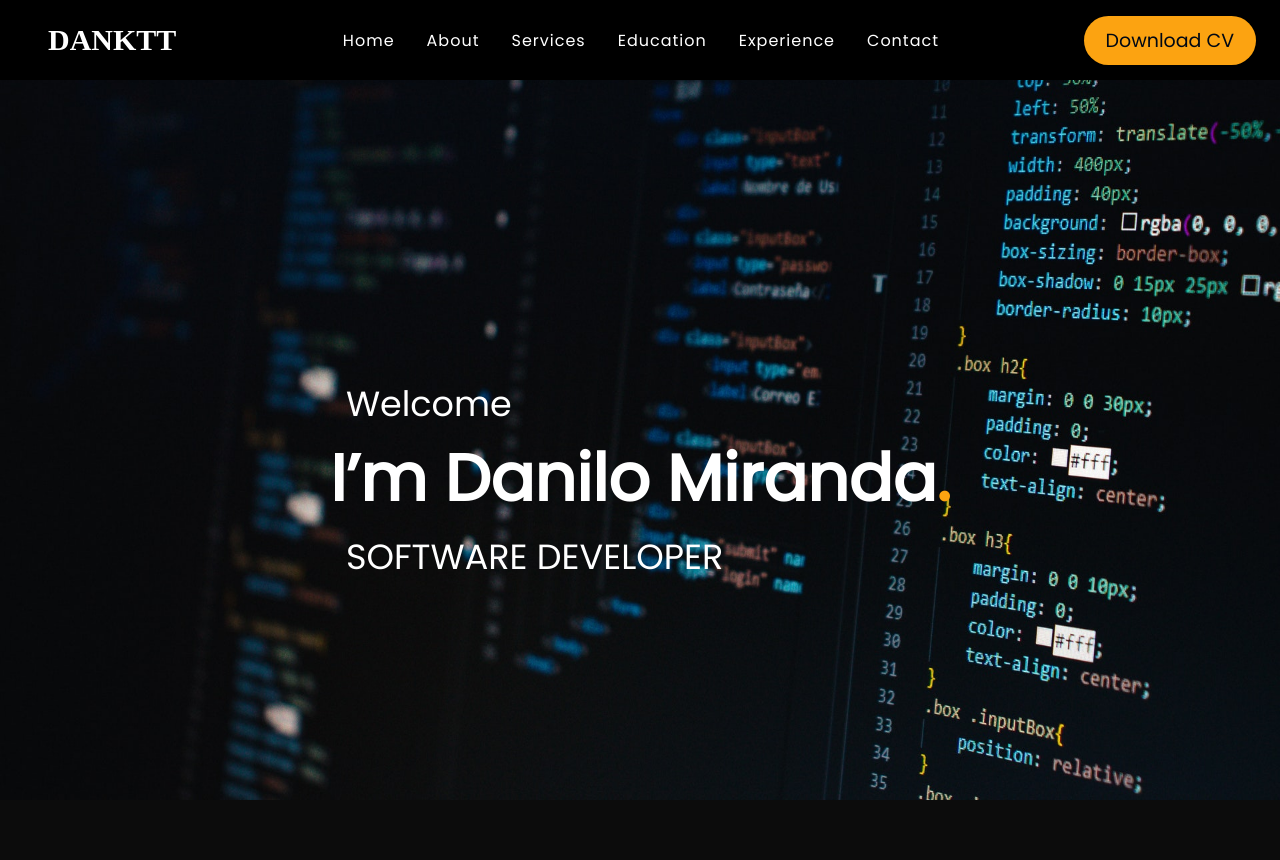
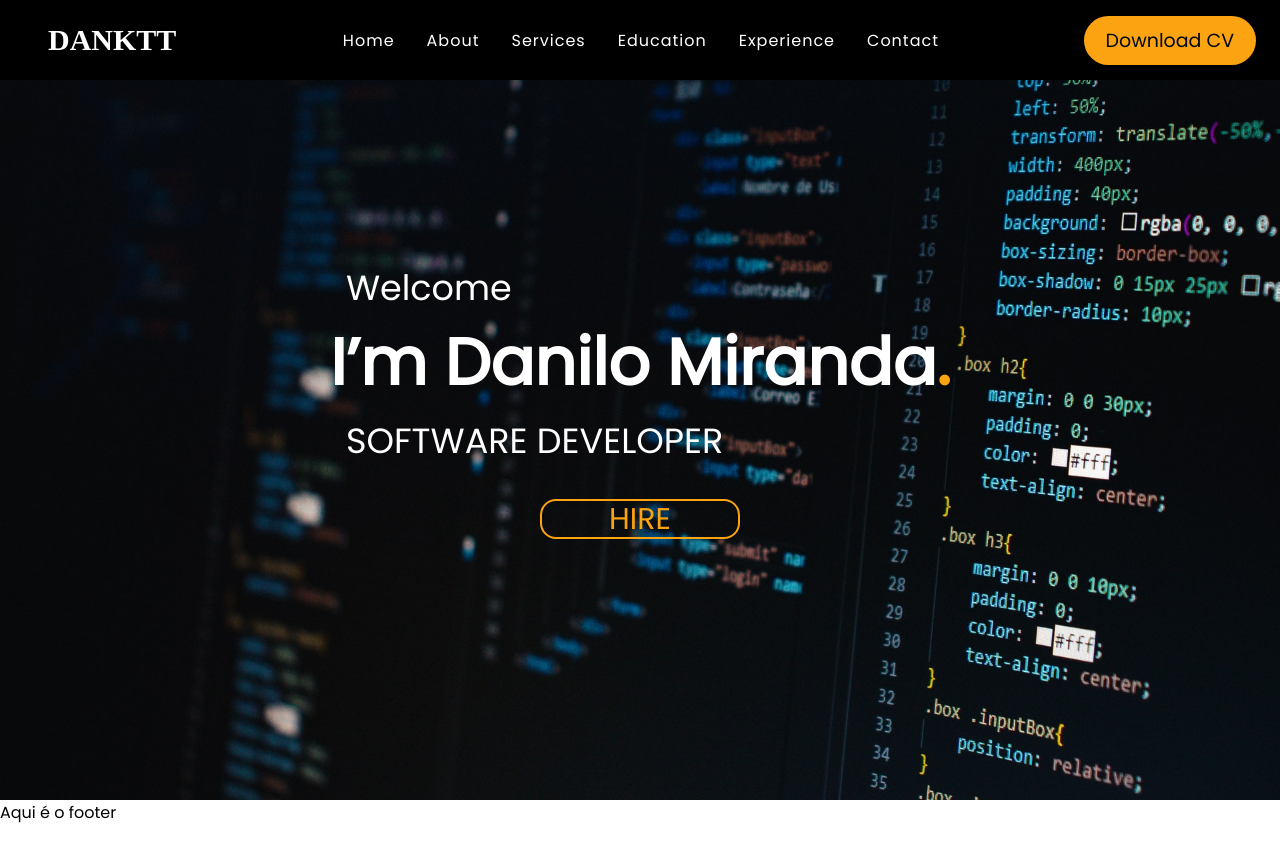
Before and after one commit to danktt/My_Resume, a React (Create React App) app: page / in a window 1280 px wide. Shown: the top 860 px of the page. After the commit the page ends 825 px from the top, so only its background shows below. Built offline with nearby package versions, Linux system fonts and the light colour scheme; a web font is replaced by a local one.

Commit message:
continuingTheWorks

```diff
--- a/src/components/HeroSection/HeroElements.ts
+++ b/src/components/HeroSection/HeroElements.ts
@@ -1,15 +1,16 @@
 import styled from "styled-components"
 
-export const HeroContainer = styled.div`
-  background: #0c0c0c;
-  display: flex;
-  justify-content: center;
-  align-items: center;
-  padding: 0;
-  height:800px;
-  /* position: relative; */
+// export const HeroContainer = styled.div`
+//   background: #0c0c0c;
+//   display: flex;
+//   justify-content: center;
+//   align-items: center;
+//   padding: 0;
+//   height:800px;
+//   /* position: relative; */
 
-`
+
+// `
 
 export const Container = styled.div`
   display: flex;
@@ -21,6 +22,10 @@ export const Container = styled.div`
   align-items: center;
   padding: 0;
   height:800px;
+
+
+
+
 
 `
 
@@ -51,6 +56,9 @@ export const HeroContent = styled.div`
   flex-direction: column;
   align-items: center;
 
+  ::-webkit-scrollbar {
+    width: 0px;
+  }
 
 `
 export const HeroP1 = styled.p`
@@ -102,3 +110,36 @@ export const HeroP = styled.p`
   }
 
 `
+
+export const HeroBtnWrapper = styled.div`
+ margin-top: 32px;
+ display: flex;
+ flex-direction: column;
+ align-items: center;
+
+`
+export const Button = styled.button`
+border-radius: 16px;
+height: 40px;
+width: 200px;
+font-size: 30px;
+display: flex;
+justify-content: center;
+align-items: center;
+border: solid 2px;
+border-color: #FCA311;
+background: transparent;
+color: #FCA311;
+cursor: pointer;
+transition : filter 0.2s;
+
+
+&:hover{
+  filter: brightness(0.8);
+  color: #fff;
+  border-color: #fff;
+}
+
+`
+export const HeroFooter = styled.footer`
+`
--- a/src/components/HeroSection/index.tsx
+++ b/src/components/HeroSection/index.tsx
@@ -7,7 +7,10 @@ import {
   HeroP1,
   HeroH1,
   HeroP,
-  Container
+  Container,
+  HeroBtnWrapper,
+  Button,
+  HeroFooter
 } from './HeroElements'
 
 
@@ -24,8 +27,17 @@ const HeroSection: React.FC = () => {
         <HeroP1>Welcome</HeroP1>
         <HeroH1>I’m Danilo Miranda <p>.</p></HeroH1>
         <HeroP>SOFTWARE DEVELOPER</HeroP>
+
+        <HeroBtnWrapper>
+          <Button>
+            HIRE
+          </Button>
+        </HeroBtnWrapper>
       </HeroContent>
     </Container>
+    <HeroFooter>
+      Aqui é o footer
+    </HeroFooter>
   </>
   )
 }
--- a/src/components/Navbar/NavbarElements.ts
+++ b/src/components/Navbar/NavbarElements.ts
@@ -5,7 +5,7 @@ import { Link as LinkS } from 'react-scroll'
 export const Nav = styled.nav`
   background: #000;
   height: 80px;
-  /* margin-top: -80px; */
+  margin-top: -80px;
   display: flex;
   justify-content: center;
   align-items: center;
@@ -92,6 +92,10 @@ export const NavLinks = styled(LinkS)`
   &.acitve{
     color: #FCA311;
   }
+
+  &:hover{
+    color: #FCA311;
+  }
 `
 
 export const NavBtn = styled.nav`
--- a/src/components/Sidebar/Sidebarelements.ts
+++ b/src/components/Sidebar/Sidebarelements.ts
@@ -80,8 +80,9 @@ export const SidebarLink = styled(LinkS)`
   cursor: pointer;
 
   &:hover{
+
+    filter: brightness(0.8);
     color: #FCA311;
-    filter: brightness(0.8);
   }
 `
 export const SideBtnWrap = styled.div`
--- a/src/components/Sidebar/index.tsx
+++ b/src/components/Sidebar/index.tsx
@@ -33,12 +33,12 @@ const Sidebar: React.FC<Props> = ({ isOpen, onClick}) => {
             <img src={profImg} alt=""/>
           </NavItem>
           <SidebarMenu>
-            <SidebarLink to="/home">Home</SidebarLink>
-            <SidebarLink to="/about">About</SidebarLink>
-            <SidebarLink to="/services">Services</SidebarLink>
-            <SidebarLink to="/education">Education</SidebarLink>
-            <SidebarLink to="/experience">Experience</SidebarLink>
-            <SidebarLink to="/contact">Contact</SidebarLink>
+            <SidebarLink to="/home" onClick={onClick}>Home</SidebarLink>
+            <SidebarLink to="/about" onClick={onClick}>About</SidebarLink>
+            <SidebarLink to="/services" onClick={onClick}>Services</SidebarLink>
+            <SidebarLink to="/education" onClick={onClick}>Education</SidebarLink>
+            <SidebarLink to="/experience" onClick={onClick}>Experience</SidebarLink>
+            <SidebarLink to="/contact" onClick={onClick}>Contact</SidebarLink>
           </SidebarMenu>
         </SidebarWrapper>
 
--- a/src/pages/index.tsx
+++ b/src/pages/index.tsx
@@ -1,4 +1,3 @@
-import React from 'react';
 import { useState } from 'react';
 import HeroSection from '../components/HeroSection';
 import Navbar  from '../components/Navbar';
@@ -15,8 +14,6 @@ const Home = () => {
   }
 
 
-
-
   return (
     <>
     <Sidebar isOpen={isOpen} onClick={toggle}/>
```
